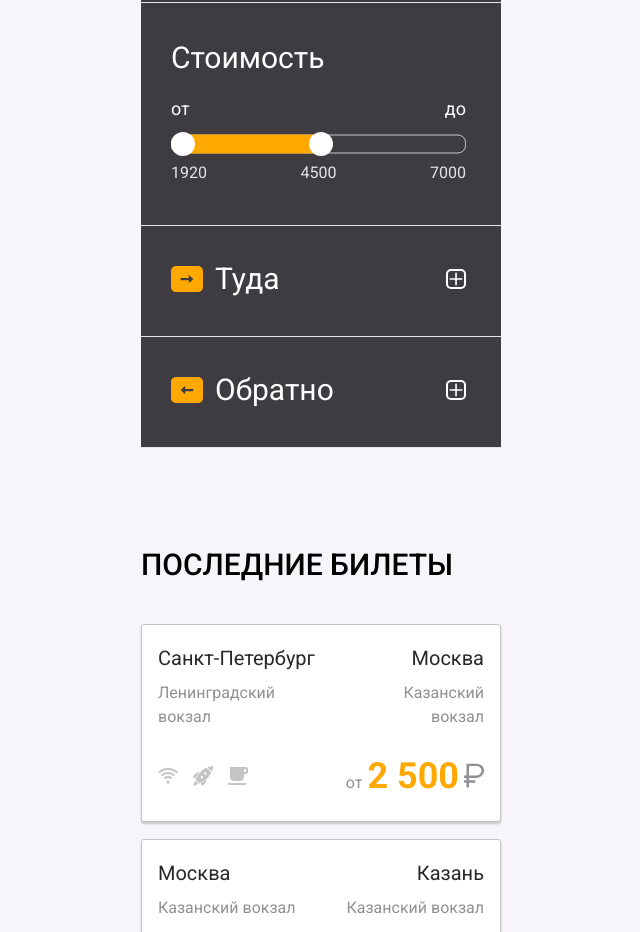
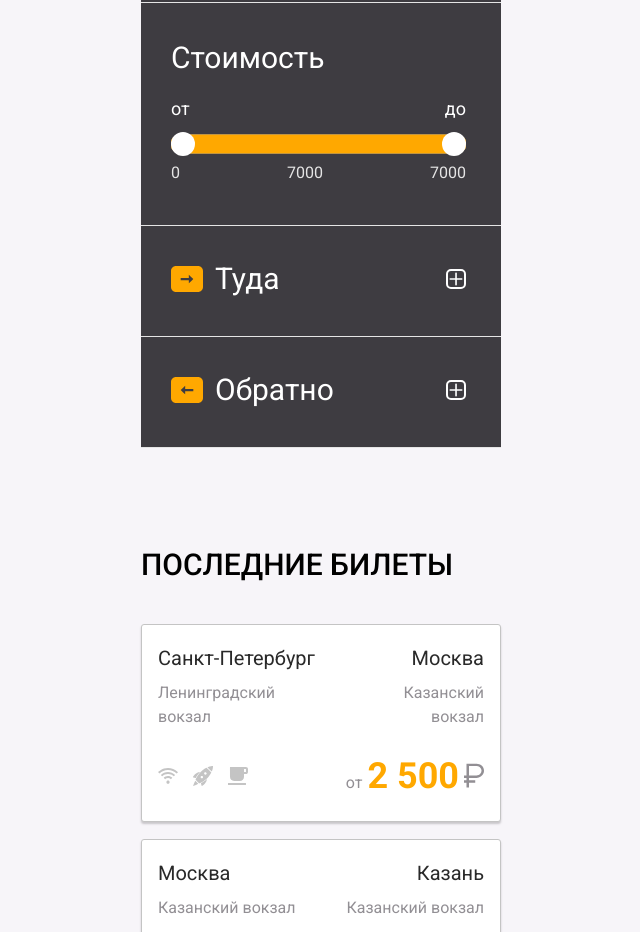
Before and after one commit to Madmaxim22/railway-ticket-booking, a React (Vite) app: page /railway-ticket-booking/booking/trains in a window 1280 px wide. Shown: the part 1440-2372 px from the top of the page, without its empty margins (114-754 px from the left). Built offline with nearby package versions, Linux system fonts and the light colour scheme.

Commit message:
feat: update PriceRangeSlider and RangeSlider components to support onAfterChange callback and disabled state

```diff
--- a/src/pages/booking/shared/components/slider/PriceRangeSlider.jsx
+++ b/src/pages/booking/shared/components/slider/PriceRangeSlider.jsx
@@ -1,12 +1,11 @@
 import RangeSlider from './RangeSlider'
 
 export default function PriceRangeSlider({
-  minLimit = 1920,
+  minLimit = 0,
   maxLimit = 7000,
-  initialMin = 1920,
-  initialMax = 4500,
   step = 10,
-  onChange
+  onChange,
+  onAfterChange
 }) {
   return (
     <>
@@ -17,14 +16,13 @@ export default function PriceRangeSlider({
       <RangeSlider
         minLimit={minLimit}
         maxLimit={maxLimit}
-        initialMin={initialMin}
-        initialMax={initialMax}
         step={step}
         minGap={100}
         minAriaLabel="Минимальная цена"
         maxAriaLabel="Максимальная цена"
         formatValue={(value) => String(value)}
         onChange={onChange}
+        onAfterChange={onAfterChange}
       />
     </>
   )
--- a/src/pages/booking/shared/components/slider/RangeSlider.css
+++ b/src/pages/booking/shared/components/slider/RangeSlider.css
@@ -117,3 +117,7 @@
 .range-slider__input::-moz-range-track {
   background: transparent;
 }
+
+.range-slider--disabled {
+  opacity: 0.45;
+}
--- a/src/pages/booking/shared/components/slider/RangeSlider.jsx
+++ b/src/pages/booking/shared/components/slider/RangeSlider.jsx
@@ -1,57 +1,50 @@
-import { useEffect, useState } from 'react'
+import { useCallback, useEffect, useRef, useState } from 'react'
 import './RangeSlider.css'
 
 function clamp(value, min, max) {
   return Math.min(Math.max(value, min), max)
 }
 
+const KEYS_COMMIT_RANGE = new Set([
+  'ArrowLeft',
+  'ArrowRight',
+  'ArrowUp',
+  'ArrowDown',
+  'Home',
+  'End',
+  'PageUp',
+  'PageDown'
+])
+
 export default function RangeSlider({
   minLimit,
   maxLimit,
   step = 1,
-  value,
-  initialMin,
-  initialMax,
   minGap = 0,
+  disabled = false,
   onChange,
+  onAfterChange,
   formatValue = (nextValue) => String(nextValue),
   minAriaLabel,
   maxAriaLabel
 }) {
   const limitsSpan = Math.max(0, maxLimit - minLimit)
-  const isControlled = Array.isArray(value) && value.length === 2
   const [currentMin, setCurrentMin] = useState(() => (
-    clamp(initialMin ?? minLimit, minLimit, maxLimit - minGap)
+    clamp(minLimit, minLimit, maxLimit - minGap)
   ))
   const [currentMax, setCurrentMax] = useState(() => (
-    clamp(initialMax ?? maxLimit, minLimit + minGap, maxLimit)
+    clamp(maxLimit, minLimit + minGap, maxLimit)
   ))
   const [activeThumb, setActiveThumb] = useState(null)
+  const rangeRef = useRef([currentMin, currentMax])
 
   useEffect(() => {
-    const safeInitialMin = clamp(initialMin ?? minLimit, minLimit, maxLimit - minGap)
-    const safeInitialMax = clamp(initialMax ?? maxLimit, minLimit + minGap, maxLimit)
-
-    if (isControlled) {
-      const safeControlledMin = clamp(value[0], minLimit, maxLimit - minGap)
-      const safeControlledMax = clamp(value[1], minLimit + minGap, maxLimit)
-
-      setCurrentMin(Math.min(safeControlledMin, safeControlledMax - minGap))
-      setCurrentMax(Math.max(safeControlledMax, safeControlledMin + minGap))
-      return
-    }
-
-    setCurrentMin(safeInitialMin)
-    setCurrentMax(safeInitialMax)
-  }, [
-    initialMax,
-    initialMin,
-    isControlled,
-    maxLimit,
-    minGap,
-    minLimit,
-    value
-  ])
+    const nextMin = clamp(minLimit, minLimit, maxLimit - minGap)
+    const nextMax = clamp(maxLimit, minLimit + minGap, maxLimit)
+    setCurrentMin(nextMin)
+    setCurrentMax(nextMax)
+    rangeRef.current = [nextMin, nextMax]
+  }, [minLimit, maxLimit, minGap])
 
   const minPercent = limitsSpan > 0 ? ((currentMin - minLimit) / limitsSpan) * 100 : 0
   const maxPercent = limitsSpan > 0 ? ((currentMax - minLimit) / limitsSpan) * 100 : 0
@@ -59,22 +52,45 @@ export default function RangeSlider({
   const isRangeVisible = rangeWidthPercent > 0
 
   const updateRange = (nextMin, nextMax) => {
-    if (!isControlled) {
-      setCurrentMin(nextMin)
-      setCurrentMax(nextMax)
-    }
-
+    rangeRef.current = [nextMin, nextMax]
+    setCurrentMin(nextMin)
+    setCurrentMax(nextMax)
     onChange?.([nextMin, nextMax])
   }
 
+  const commitAfterChange = useCallback(() => {
+    onAfterChange?.(rangeRef.current)
+  }, [onAfterChange])
+
+  const attachPointerReleaseListener = useCallback(() => {
+    if (disabled) {
+      return
+    }
+    window.addEventListener('pointerup', commitAfterChange, { once: true })
+  }, [commitAfterChange, disabled])
+
+  const handleRangeKeyUp = useCallback((event) => {
+    if (disabled) {
+      return
+    }
+    if (KEYS_COMMIT_RANGE.has(event.key)) {
+      commitAfterChange()
+    }
+  }, [commitAfterChange, disabled])
+
+  const thumbPointerHandlers = {
+    onPointerDown: attachPointerReleaseListener,
+    onKeyUp: handleRangeKeyUp
+  }
+
   return (
-    <div className="range-slider">
+    <div className={`range-slider${disabled ? ' range-slider--disabled' : ''}`}>
       <div className="range-slider__track-wrap">
         <div className="range-slider__track" />
         <div
           className="range-slider__range"
           style={{
-            left: `${minPercent}%`,
+            left: `${Math.max(0, minPercent - 1)}%`,
             width: `${rangeWidthPercent}%`,
             opacity: isRangeVisible ? 1 : 0
           }}
@@ -84,6 +100,7 @@ export default function RangeSlider({
           type="range"
           className={`range-slider__input range-slider__input--min ${activeThumb === 'min' ? 'range-slider__input--active' : ''}`}
           aria-label={minAriaLabel}
+          disabled={disabled}
           min={minLimit}
           max={maxLimit}
           step={step}
@@ -91,6 +108,7 @@ export default function RangeSlider({
           onMouseDown={() => setActiveThumb('min')}
           onTouchStart={() => setActiveThumb('min')}
           onFocus={() => setActiveThumb('min')}
+          {...thumbPointerHandlers}
           onChange={(event) => {
             const nextValue = Number(event.target.value)
             updateRange(Math.min(nextValue, currentMax - minGap), currentMax)
@@ -101,6 +119,7 @@ export default function RangeSlider({
           type="range"
           className={`range-slider__input range-slider__input--max ${activeThumb === 'max' ? 'range-slider__input--active' : ''}`}
           aria-label={maxAriaLabel}
+          disabled={disabled}
           min={minLimit}
           max={maxLimit}
           step={step}
@@ -108,6 +127,7 @@ export default function RangeSlider({
           onMouseDown={() => setActiveThumb('max')}
           onTouchStart={() => setActiveThumb('max')}
           onFocus={() => setActiveThumb('max')}
+          {...thumbPointerHandlers}
           onChange={(event) => {
             const nextValue = Number(event.target.value)
             updateRange(currentMin, Math.max(nextValue, currentMin + minGap))
--- a/src/pages/booking/shared/components/slider/TimeRangeSlider.jsx
+++ b/src/pages/booking/shared/components/slider/TimeRangeSlider.jsx
@@ -5,23 +5,23 @@ function formatHour(value) {
 }
 
 export default function TimeRangeSlider({
-  value,
   onChange,
+  onAfterChange,
+  disabled = false,
   minLimit = 0,
   maxLimit = 24,
   step = 1,
 }) {
-  const [fromHour = minLimit, toHour = maxLimit] = value ?? []
-
   return (
     <>
       <RangeSlider
+        disabled={disabled}
         minLimit={minLimit}
         maxLimit={maxLimit}
         step={step}
         minGap={1}
-        value={[fromHour, toHour]}
         onChange={onChange}
+        onAfterChange={onAfterChange}
         minAriaLabel="Минимальное время"
         maxAriaLabel="Максимальное время"
         formatValue={formatHour}
```
